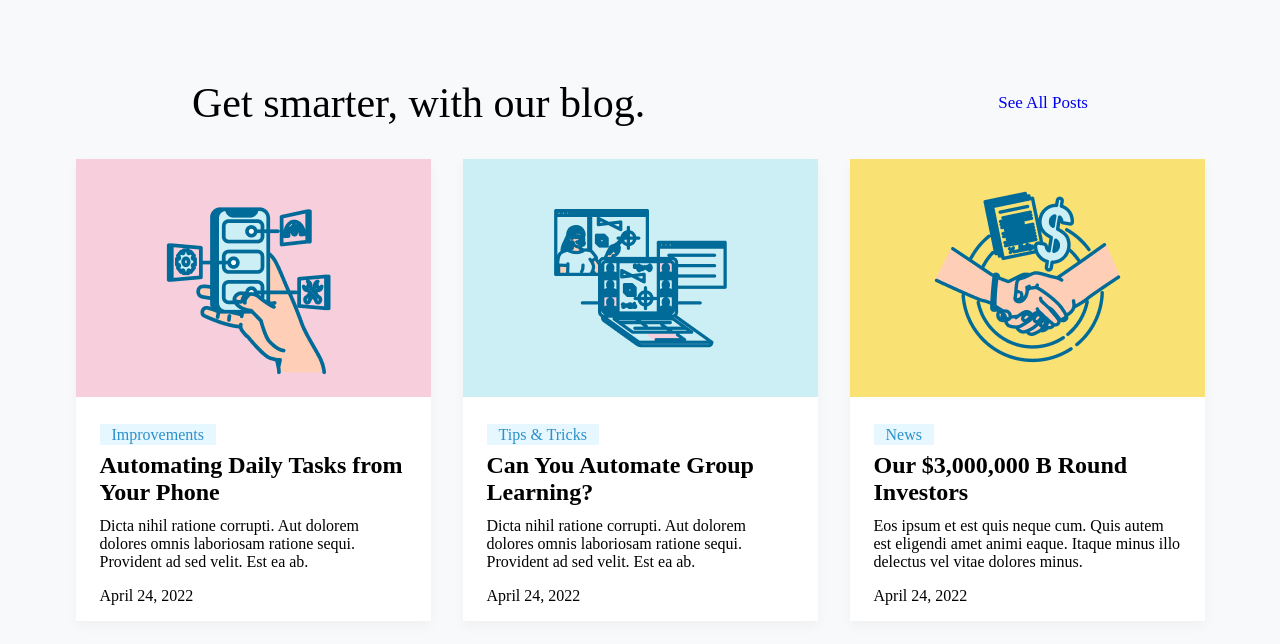
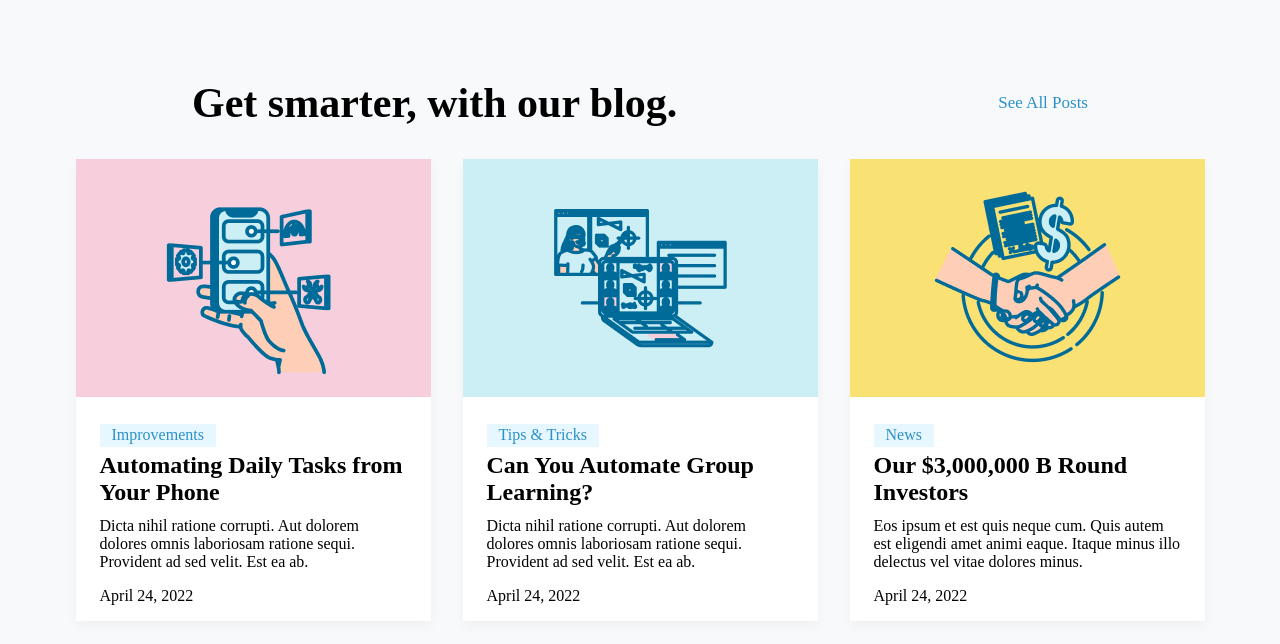
Before and after one commit to nitroden4ik/lessons, a plain HTML site: page lesson-4/index.html in a window 1280 px wide. Drawn offline with Linux system fonts and the light colour scheme.

Commit message:
minor changes

```diff
--- a/lesson-4/index.html
+++ b/lesson-4/index.html
@@ -9,7 +9,7 @@
   <main>
     <section>
       <header>
-        <span>Get smarter, with our blog.</span>
+        <h1>Get smarter, with our blog.</h1>
           <a href="#" class="all-posts-link">See All Posts</a>
           </header>
 
@@ -19,13 +19,14 @@
               <img src="img/img1.png" alt="article-image1">
             </div>
               <div class="article-content">
-              <a href="#" class="card-category">
-                Improvements
+                <a href="#" class="card-category">Improvements</a>
+                  <a href="#" class="card-title">
+                    <h2>Automating Daily Tasks from Your Phone</h2>
                   </a>
-              <h2>Automating Daily Tasks from Your Phone</h2>
                     <p>Dicta nihil ratione corrupti. Aut dolorem dolores omnis laboriosam ratione sequi. Provident ad sed velit. Est ea ab.</p>
                       <div class="date">
-              <time datetime="2022-04-22">April 24, 2022</time></div>
+                        <time datetime="2022-04-22">April 24, 2022</time>
+                      </div>
               </div>
           </article>
 
@@ -34,10 +35,10 @@
               <img src="img/img2.png" alt="article-image2">
             </div>
               <div class="article-content">
-              <a href="#" class="card-category">
-                Tips & Tricks
+                <a href="#" class="card-category">Tips & Tricks</a>
+                  <a href="#" class="card-title">
+                    <h2>Can You Automate Group Learning?</h2>
                   </a>
-              <h2>Can You Automate Group Learning?</h2>
                     <p>Dicta nihil ratione corrupti. Aut dolorem dolores omnis laboriosam ratione sequi. Provident ad sed velit. Est ea ab.</p>
                       <div class="date">
                         <time datetime="2022-04-22">April 24, 2022</time>
@@ -50,12 +51,13 @@
               <img src="img/img3.png" alt="article-image3">
             </div>
               <div class="article-content">
-              <a href="#" class="card-category">
-                News
+                <a href="#" class="card-category">News</a>
+                  <a href="#" class="card-title">
+                    <h2>Our $3,000,000 B Round Investors</h2>
                   </a>
-              <h2>Our $3,000,000 B Round Investors</h2>
                     <p>Eos ipsum et est quis neque cum. Quis autem est eligendi amet animi eaque. Itaque minus illo delectus vel vitae dolores minus.</p>
-              <div class="date"><time datetime="2022-04-22">April 24, 2022</time>
+                      <div class="date">
+                        <time datetime="2022-04-22">April 24, 2022</time>
                       </div>
              </div>
           </article>
--- a/lesson-4/style.css
+++ b/lesson-4/style.css
@@ -1,6 +1,6 @@
 * {
-  margin: 0;
-  padding: 0;
+  margin: 0px;
+  padding: 0px;
  }
 
  body {
@@ -17,7 +17,7 @@
   padding-bottom: 32px;
 }
 
- span {
+ h1 {
   font-size: 42px;
 }
 
@@ -55,13 +55,24 @@
   max-width: 307px;
  }
 
- .article-content .card-category {
+.card-category {
   color: #2C90C9;
   text-decoration: none;
+  padding: 2px 12px 4px 12px;
 }
 
  .article-content h2{
   padding: 8px 0px 11px;
+  text-decoration: none;
+ }
+
+ .card-title {
+  text-decoration: none;
+  color: black;
+ }
+
+ .card-title:hover{
+  color: #424242;
  }
 
  .date {
@@ -71,12 +82,12 @@
 
  a:not(.all-posts-link):link {
   background-color: #E6F7FF;
-  padding: 2px 12px;
 }
 
 .all-posts-link {
   font-size: 17px;
   text-decoration: none;
+  color: #2C90C9;
 }
 
 .card-category:hover, .all-posts-link:hover {
```
Lines whose indentation alone changed are shown as unchanged.
